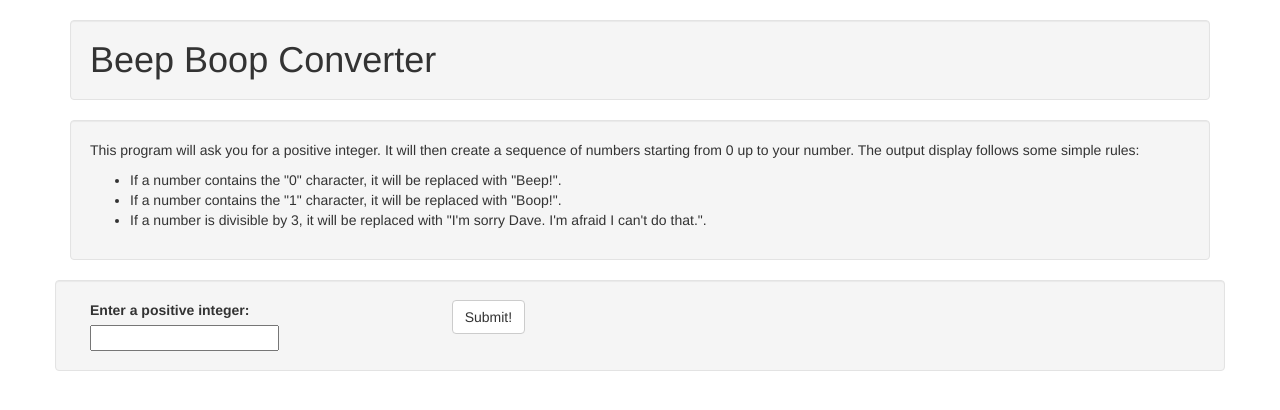
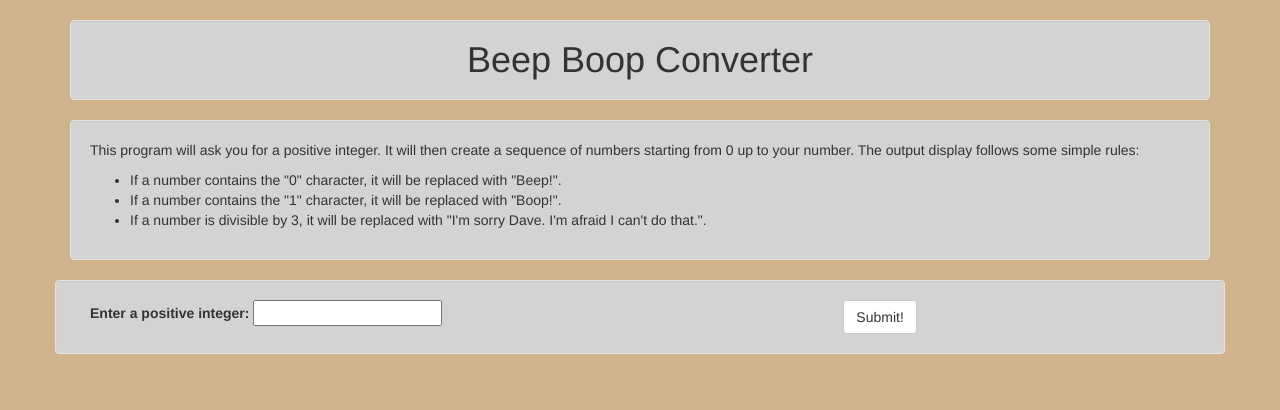
Before and after one commit to bobbydwise1/beep-boop, a plain HTML site: page index.html in a window 1280 px wide. Drawn offline with Linux system fonts and the light colour scheme.

Commit message:
Add more CSS styling

```diff
--- a/css/styles.css
+++ b/css/styles.css
@@ -1,7 +1,19 @@
+body {
+  background-color: tan;
+}
+
 #result {
   display:none;
 }
 
-.right-justify {
-  float:right;
+h1 {
+  text-align:center;
 }
+
+#instructions {
+
+}
+
+.well {
+  background-color: lightgrey;
+}
--- a/index.html
+++ b/index.html
@@ -12,7 +12,7 @@
   <body>
     <div class="container"><!--This starts the container for the BODY-->
       <h1 class="well">Beep Boop Converter</h1>
-      <div class="instructions well"><!--This starts the container for the instructions-->
+      <div id="instructions" class="well"><!--This starts the container for the instructions-->
       <p>This program will ask you for a positive integer.  It will then create a sequence of numbers starting from 0 up to your number.  The output display follows some simple rules:</p>
       <ul>
         <li>If a number contains the "0" character, it will be replaced with "Beep!".</li>
@@ -22,16 +22,16 @@
 
       </div> <!--This ends the container for the instructions-->
 
-      <div class="row justify-content-start well">
-        <div class="col-sm-4">
+      <div class="row well">
+        <div class="col-sm-8">
           <form id="inputForm" class="col"> <!--This starts the container for the form-->
-            <div class ="from-row">
-              <label for="userInput">Enter a positive integer: </label>
+            <div class ="from-group">
+              <label for="userInput" class="col-form-label">Enter a positive integer: </label>
               <input id="userInput" type="number">
             </div>
         </div>
-            <div class="col">
-              <div class ="from-row">
+            <div class="col-sm-2">
+              <div class ="from-group">
                 <button type="submit" class="btn btn-default">Submit!</button>
               </div>
             </div>
@@ -41,9 +41,9 @@
       <div id="result" class="well">
 
         <h4>The Beep Boop Output is: </h5>
-        <ol start="0" id="changeable-list">
+        <ul start="0" id="changeable-list">
           <span class="userOutput"></span>
-        </ol>
+        </ul>
       </div>
 
     </div><!--This ends the container for the BODY-->
--- a/js/scripts.js
+++ b/js/scripts.js
@@ -35,18 +35,16 @@ $(document).ready(function() { /*This is the start brace for document ready*/
     event.preventDefault();
     var userNumberInput = $("input#userInput").val();
     $("span.userOutput").empty(); /*Delete the previous results*/
-    $("div#result").show();
+    $("div#result").slideDown();
     if (checkNumberIfPositiveInteger(userNumberInput) === 1) {
       var userArray = makeNewArrayZeroToUserInput(userNumberInput);
       var outputArray = applyRulesToSerialNumberArray(userArray); /*This is the conversion function*/
       outputArray.forEach(function(element) {
         $("span.userOutput").append("<li>" + element + "</li>");
+        $("#instructions").slideUp();
       }); /*This is the output logic.  It will create a list as an output.*/
     } else {
       $("span.userOutput").text("I'm sorry, your number is invalid.");
     }
-    $("#ToggleButton").button(function(event) {
-
-    })
   }); /*This is the end brace for HTML button event monitoring*/
 }); /*This is the end brace for document ready*/
```
